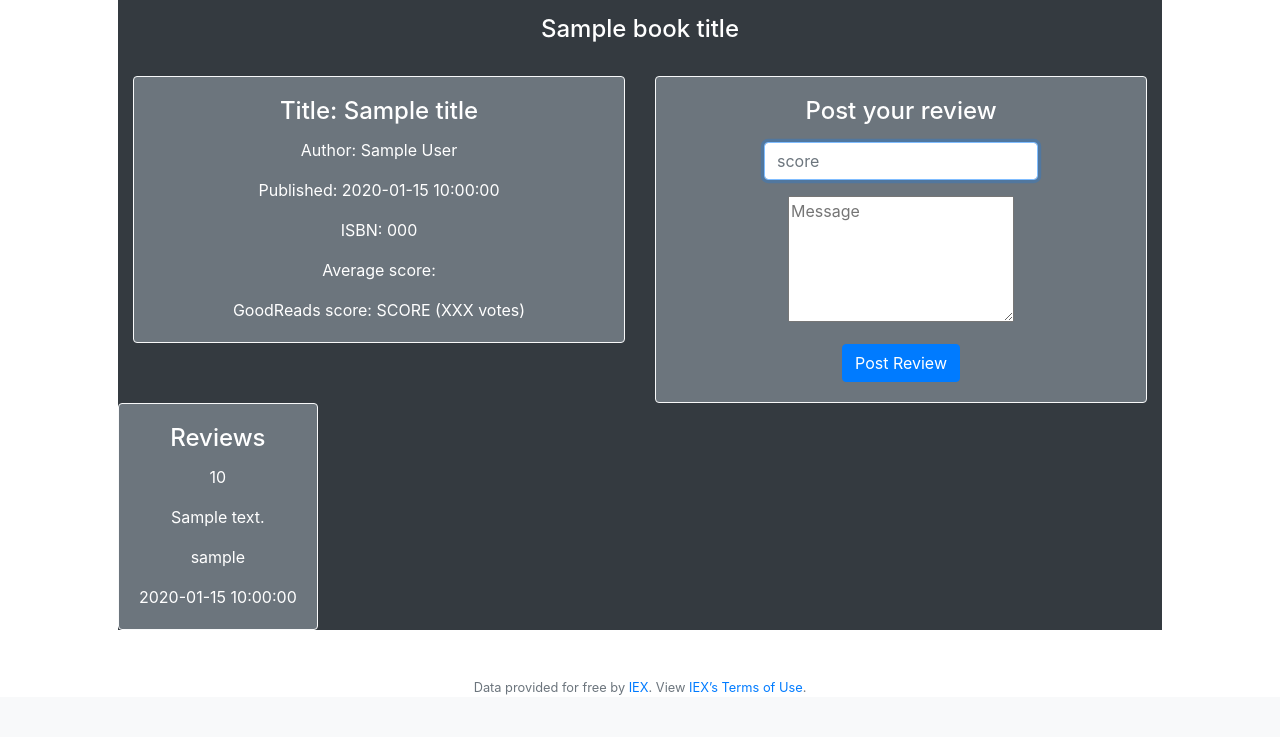
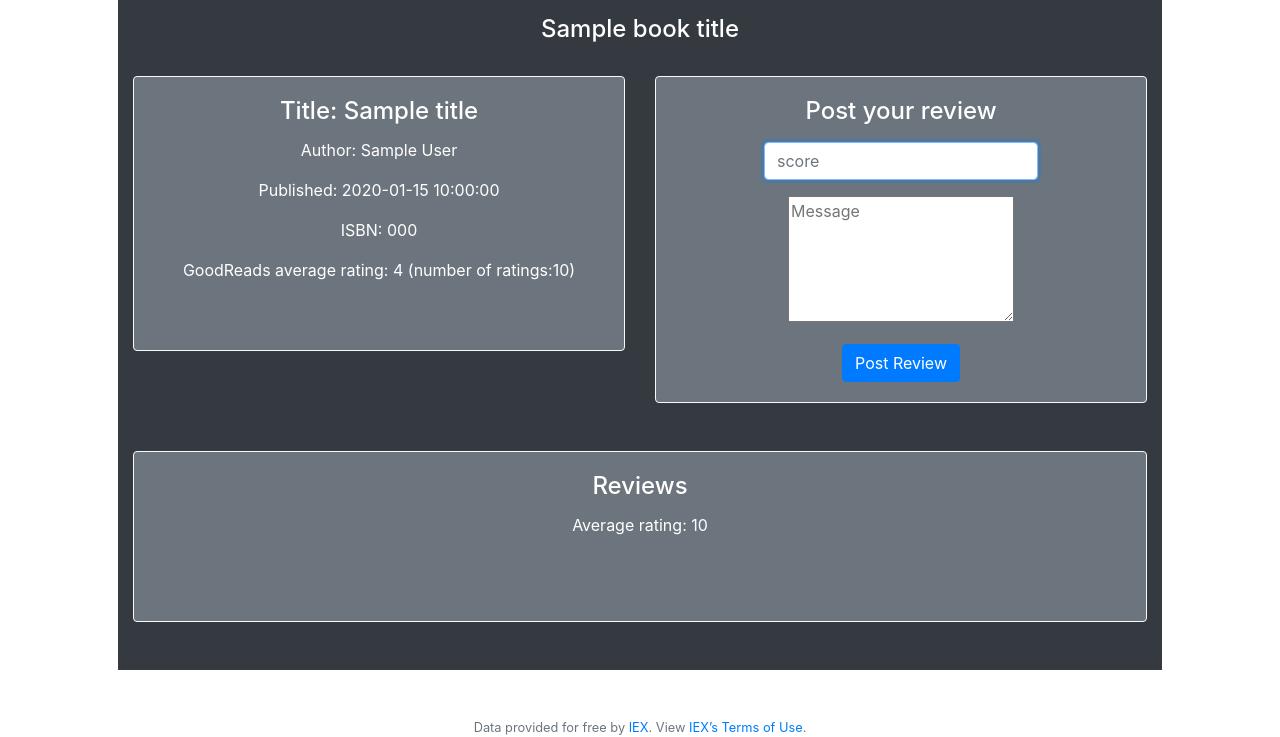
Before and after one commit to galym27/books, a Flask app: template templates/bookpage.html in a window 1280 px wide. Shown: the part 171-908 px from the top of the page. Before the commit the page ends 866 px from the top, so only its background shows below. Run offline with Flask 2, Linux system fonts and the light colour scheme; the template is opened without the code that fills it: most values are stand-ins (such as "Sample title", 1, 10 or a date in 2020); some libraries are stand-ins or nearby versions.

Commit message:
ready for submission

```diff
--- a/application.py
+++ b/application.py
@@ -7,6 +7,7 @@
 from sqlalchemy.orm import scoped_session, sessionmaker
 from helpers import login_required
 import requests
+import json
 
 app = Flask(__name__)
 
@@ -111,8 +112,11 @@
     isbnRes = db.execute(Query1).fetchall()
 
 #    Query www.GoodReads.com for their data
-#    goodReads = requests.get("https://www.goodreads.com/book/review_counts.json", params={"key": "2aMU57awaj0ro5no3LOIA", "isbns": isbn})
-#    goodReadsData = goodReads.json()
+    goodReads = requests.get("https://www.goodreads.com/book/review_counts.json", params={"key": "2aMU57awaj0ro5no3LOIA", "isbns": isbn})
+    goodReadsData = goodReads.json()
+    ratingGR = goodReadsData["books"][0]["average_rating"]
+    votesGR = goodReadsData["books"][0]["work_ratings_count"]
+    print(f"this is from Good Reads: {ratingGR} and {votesGR}")
 #    return f"great {goodReadsData} <div> {isbnRes}  </div>!!"
     title = isbnRes[0]["booktitle"]
     author = isbnRes[0]["author"]
@@ -125,18 +129,23 @@
     username = []
     datetime = []
     for j in range(len(reviews)):
-        score.append(reviews[j]["score"])
+        score.append(int(reviews[j]["score"]))
         comment.append(reviews[j]["comment"])
         username.append(reviews[j]["username"])
         datetime.append(reviews[j]["datetime"])
 #    print(reviews[1].items())
+    if(len(score)>0):
+        avScore = sum(score)/len(score)
+    else:
+        avScore = "be the first to rate this book"
     if(awsDB==True):
         db.close()
         print("connection is closed")
 
     return render_template("bookpage.html", isbn=isbn, title=title, author=author,
-                           published=published, score=score, comment=comment,
-                           username=username, datetime=datetime)
+                           published=published, score=avScore, comment=comment,
+                           username=username, datetime=datetime, length=len(comment),
+                           ratingGR=ratingGR, votesGR=votesGR)
 
 @app.route("/postcomment", methods=["GET", "POST"])
 def save_comment():
@@ -145,12 +154,57 @@
     userName = session["user_id"]
     timestamp = datetime.datetime.now()
     isbn = request.form.get("isbn")
-    print(userName)
+#    print(userName)
+    check = db.execute(f"SELECT* FROM reviews WHERE isbn='{isbn}'").fetchall()
+    usersForBook = []
+    for index in range(len(check)):
+        usersForBook.append((check[index]["username"]))
+    if(userName in usersForBook):
+        db.close()
+        return f"you've already rated this book <a href='/bookpage/{isbn}'>go back</a>"
     db.execute("INSERT INTO reviews (isbn, score, comment, username, datetime) VALUES(:a, :b, :c, :d, :e)",
                {"a": isbn, "b": score, "c": comment, "d": userName, "e": timestamp})
     db.commit()
-    check = db.execute(f"SELECT* FROM reviews WHERE isbn='{isbn}'").fetchall()
     return redirect(f"/bookpage/{isbn}")
+
+@app.route("/api/<isbn>", methods=["GET"])
+def api_provide(isbn):
+    reviewCount = db.execute("SELECT isbn, score, COUNT(*) FROM reviews GROUP BY score, isbn").fetchall()
+#    check if isbn is in the list of books with reveiws, if not, put zero reviews
+    """book’s title, author, publication date, ISBN number, review count, and average score."""
+    bookInfo = db.execute(f"SELECT * FROM books WHERE isbn='{isbn}'").fetchall()
+    if(not bookInfo):
+        db.close()
+        return "404 Book Not Found"
+    db.close()
+    reviewList = []
+    scores = []
+    counts = []
+    for i in range(len(reviewCount)):
+        reviewList.append(reviewCount[i]["isbn"])
+    if (isbn in reviewList):
+        for j in range(len(reviewCount)):
+            if (isbn==reviewCount[j]["isbn"]):
+                scores.append(reviewCount[j]["score"])
+                counts.append(reviewCount[j]["count"])
+        reviewCountF = sum(counts)
+        reviewCountScore = sum(scores)/reviewCountF
+    else:
+        reviewCountF = "no reviews"
+        reviewCountScore = "NA"
+
+#    print(bookInfo[0].items())
+#    print(bookInfo[0]["isbn"])
+    bookDict = {
+    "title": bookInfo[0]["booktitle"],
+    "author": bookInfo[0]["author"],
+    "year": bookInfo[0]["publishyear"],
+    "isbn": bookInfo[0]["isbn"],
+    "review_count": reviewCountF,
+    "average_score": reviewCountScore
+    }
+    bookJson = json.dumps(bookDict, sort_keys=True, indent=4)
+    return f"{bookJson}"
 
 @app.route("/register", methods=["GET", "POST"])
 def register():
--- a/templates/bookpage.html
+++ b/templates/bookpage.html
@@ -16,11 +16,10 @@
             <p class="card-text"> Author: {{ author }}</p>
             <p class="card-text"> Published: {{ published }}</p>
             <p class="card-text"> ISBN: {{ isbn }}</p>
-            <p class="card-text"> Average score: </p>
-            <p class="card-text"> GoodReads score: SCORE (XXX votes)</p>
+            <p class="card-text"> GoodReads average rating: {{ ratingGR }} (number of ratings:{{ votesGR }})</p>
           </div>
+          <br><br>
        </div>
-       <br><br>
       </div>
       <div class="col-sm-6">
         <div class="card bg-secondary text-white border-light" style="width:100%">
@@ -41,17 +40,26 @@
           </div>
          </div>
       </div>
+    </div>
+    <br><br>
     <div class="row">
       <div class="col-sm-12">
         <div class="card bg-secondary text-white border-light" style="width:100%">
           <div class="card-body">
             <h4 class="card-title">Reviews</h4>
-            <p class="card-text">{{ score }}</p>
-            <p class="card-text">{{ comment }}</p>
-            <p class="card-text">{{ username }}</p>
-            <p class="card-text">{{ datetime }}</p>
+            <p class="card-text"> Average rating: {{ score }}</p>
+            <br><br>
+            {% for i in range(length) %}
+            <p class="card-text">By: {{ username[i] }}</p>
+            <p class="card-text">Posted on {{ datetime[i] }}</p>
+            <p class="card-text">Review: {{ comment[i] }}</p>
+            <br><br>
+            {% endfor %}
           </div>
          </div>
       </div>
+      </div>
+      <br><br>
+      </div>
 
 {% endblock %}
```
Also changed, not shown: 3 other files.
